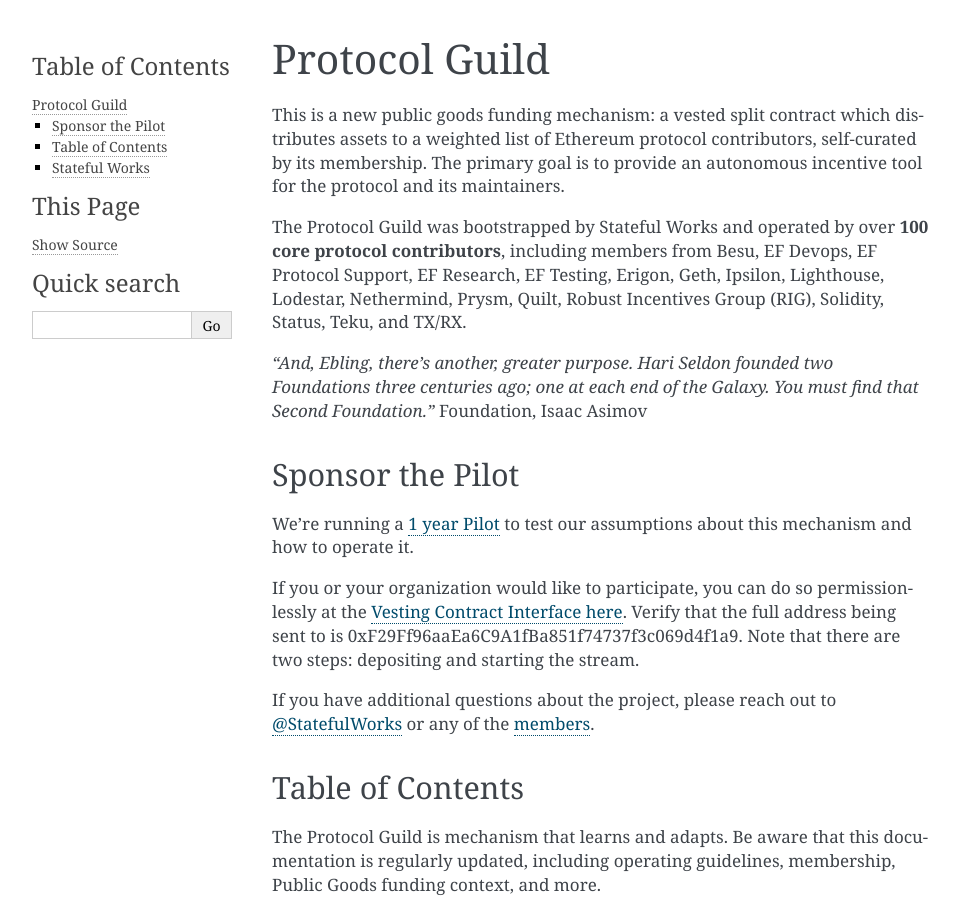
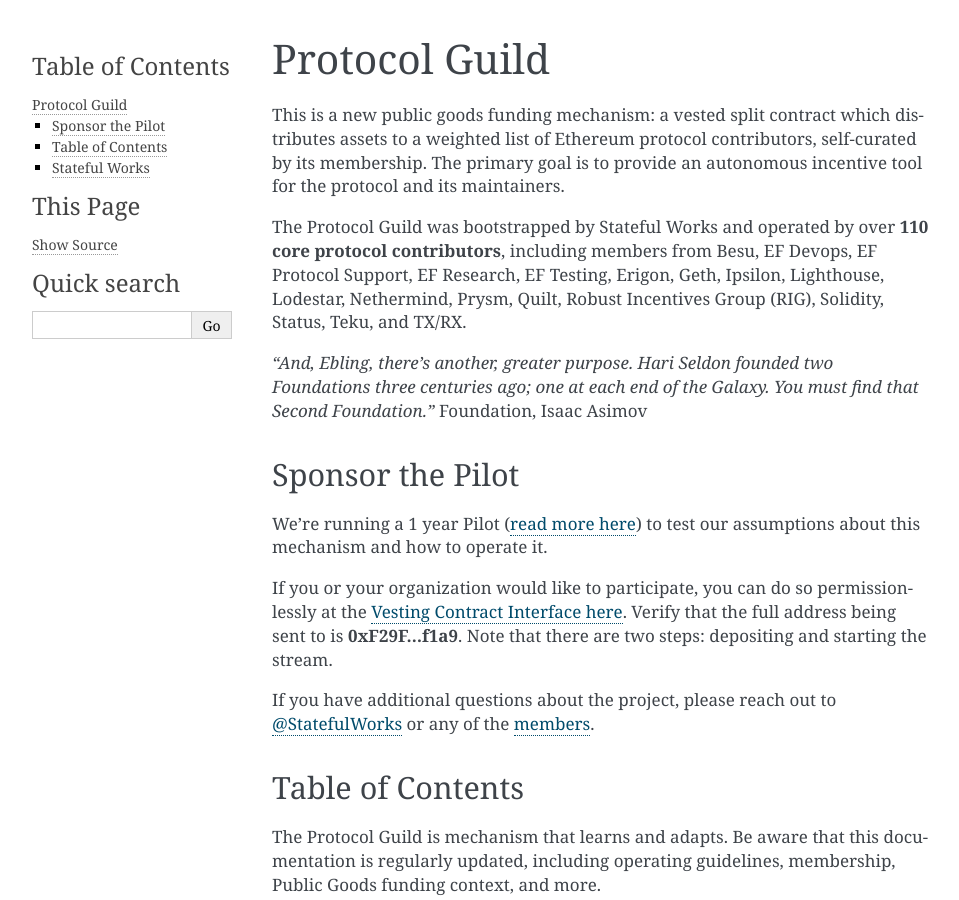
Before and after one commit to protocolguild/documentation, a Sphinx documentation site: the page built from docs/index.rst, in a window 1280 px wide and 900 px high. Shown: the whole window, without its empty margins (148-1107 px from the left). Built offline with Sphinx 7.4.7, drawn with Linux system fonts in a browser that asks for light colours.

Commit message:
format address

```diff
--- a/docs/index.rst
+++ b/docs/index.rst
@@ -3,16 +3,16 @@
 
 This is a new public goods funding mechanism: a vested split contract which distributes assets to a weighted list of Ethereum protocol contributors, self-curated by its membership. The primary goal is to provide an autonomous incentive tool for the protocol and its maintainers.
 
-The Protocol Guild was bootstrapped by Stateful Works and operated by over **100 core protocol contributors**, including members from Besu, EF Devops, EF Protocol Support, EF Research, EF Testing, Erigon, Geth, Ipsilon, Lighthouse, Lodestar, Nethermind, Prysm, Quilt, Robust Incentives Group (RIG), Solidity, Status, Teku, and TX/RX.
+The Protocol Guild was bootstrapped by Stateful Works and operated by over **110 core protocol contributors**, including members from Besu, EF Devops, EF Protocol Support, EF Research, EF Testing, Erigon, Geth, Ipsilon, Lighthouse, Lodestar, Nethermind, Prysm, Quilt, Robust Incentives Group (RIG), Solidity, Status, Teku, and TX/RX.
 
 *"And, Ebling, there's another, greater purpose. Hari Seldon founded two Foundations three centuries ago; one at each end of the Galaxy. You must find that Second Foundation."* Foundation, Isaac Asimov
 
 Sponsor the Pilot
 ================
 
-We're running a `1 year Pilot <https://protocol-guild.readthedocs.io/en/latest/5-initial-pilot.html>`_ to test our assumptions about this mechanism and how to operate it.
+We're running a 1 year Pilot (`read more here <https://protocol-guild.readthedocs.io/en/latest/5-initial-pilot.html>`_) to test our assumptions about this mechanism and how to operate it.
 
-If you or your organization would like to participate, you can do so permissionlessly at the `Vesting Contract Interface here <https://app.0xsplits.xyz/accounts/0xF29Ff96aaEa6C9A1fBa851f74737f3c069d4f1a9/>`_. Verify that the full address being sent to is 0xF29Ff96aaEa6C9A1fBa851f74737f3c069d4f1a9. Note that there are two steps: depositing and starting the stream.
+If you or your organization would like to participate, you can do so permissionlessly at the `Vesting Contract Interface here <https://app.0xsplits.xyz/accounts/0xF29Ff96aaEa6C9A1fBa851f74737f3c069d4f1a9/>`_. Verify that the full address being sent to is **0xF29F...f1a9**. Note that there are two steps: depositing and starting the stream.
 
 If you have additional questions about the project, please reach out to `@StatefulWorks <https://twitter.com/StatefulWorks>`_ or any of the `members <https://protocol-guild.readthedocs.io/en/latest/9-membership.html>`_.
 
```
